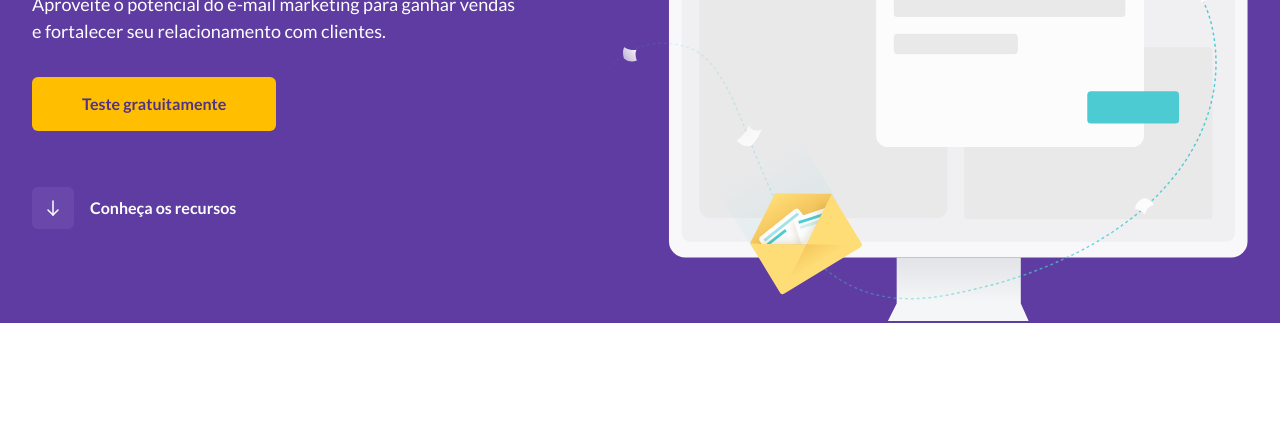
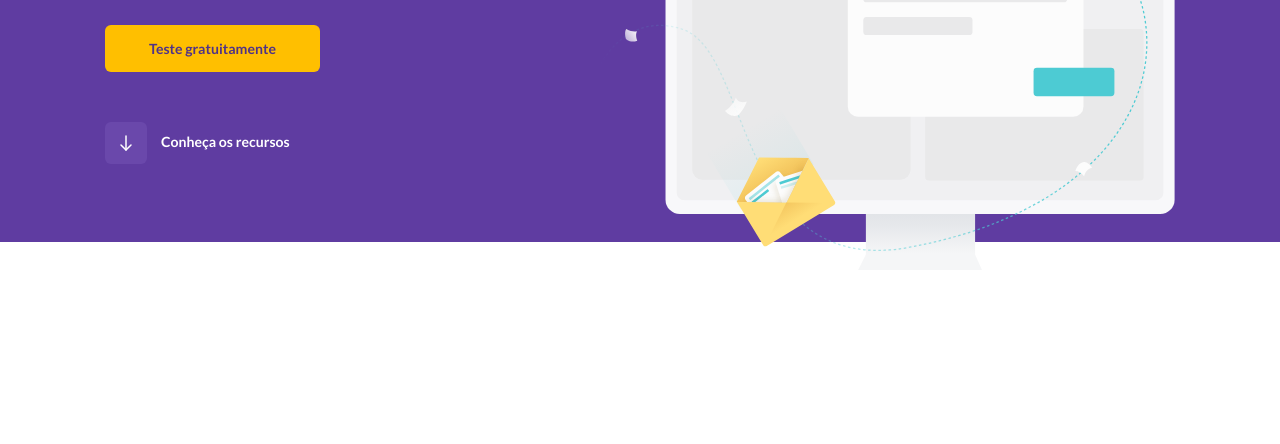
Before and after one commit to Jeffersonthiagofn/projeto-hostiger, a plain HTML site: page index.html in a window 1280 px wide. Shown: the part 356-800 px from the top of the page. Drawn offline with Linux system fonts and the light colour scheme.

Commit message:
atualiuzação

```diff
--- a/scss/_header.scss
+++ b/scss/_header.scss
@@ -34,7 +34,7 @@ header{
         }
     }
 
-    @include responisive (600px) {
+    @include responsive (600px) {
         .container {
             justify-content: center;
         }
@@ -45,7 +45,7 @@ header{
 
     }
 
-    @include responisive (480px) {
+    @include responsive (480px) {
             height: 8rem;
             .logo {
                 max-width: 140px;
--- a/scss/_home.scss
+++ b/scss/_home.scss
@@ -50,4 +50,47 @@
         }
 
     }
+
+    .image {
+        position: relative;
+        top: 3.4rem;
+    }
+
+    @include responsive(991px) {
+        .container {
+            flex-direction: column;
+        }
+        .text {
+            max-width: 100%;
+            margin-bottom:3rem ;
+            h1 {
+                text-align: center;
+            }
+            p {
+                max-width: 100%;
+                text-align: center;
+            }
+            button {
+                display: block;
+                margin: 0 auto;
+                margin-bottom: 4rem;
+            }
+            .conheca {
+                justify-content: center;
+            }
+        }
+    }
+
+    @include responsive(600px) {
+        padding-top:2.5rem;
+        margin-top: 8rem;
+        .text {
+            h1 {
+                font-size: 4.3rem;
+            }
+        }
+        .image{
+            left: -9px;
+        }
+    }
 }
--- a/scss/_mixins.scss
+++ b/scss/_mixins.scss
@@ -1,4 +1,4 @@
-@mixin responisive ($ScreenWidth) {
+@mixin responsive ($ScreenWidth) {
     @media (max-width: $ScreenWidth) {
         @content;
     }
--- a/scss/_reset.scss
+++ b/scss/_reset.scss
@@ -16,4 +16,7 @@
 
  html {
     font-size: 62.5%;
+    @include responsive (1280px) {
+      font-size: 55%;
+    }
  }
--- a/scss/main.scss
+++ b/scss/main.scss
@@ -1,6 +1,6 @@
+@import 'mixins';
 @import 'reset';
 @import 'variables';
-@import 'mixins';
 @import 'grid';
 @import 'header';
 @import 'home';
```
Also changed, not shown: css/main.css.
